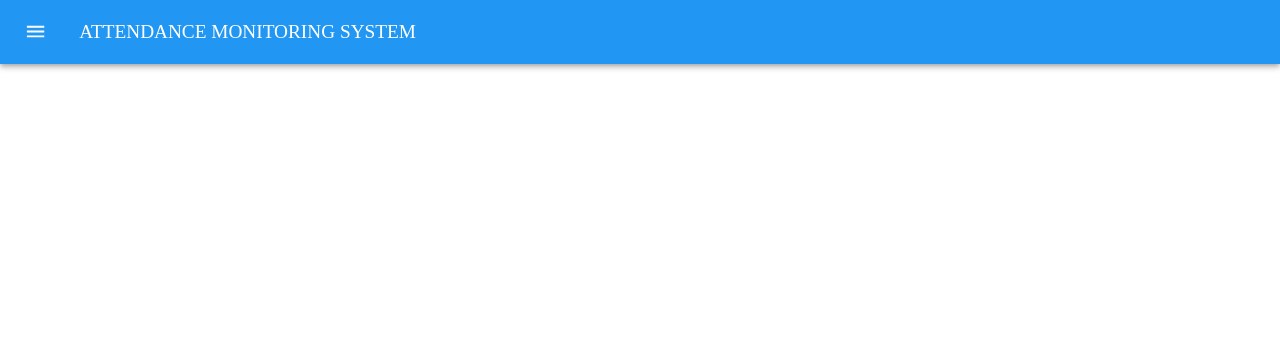
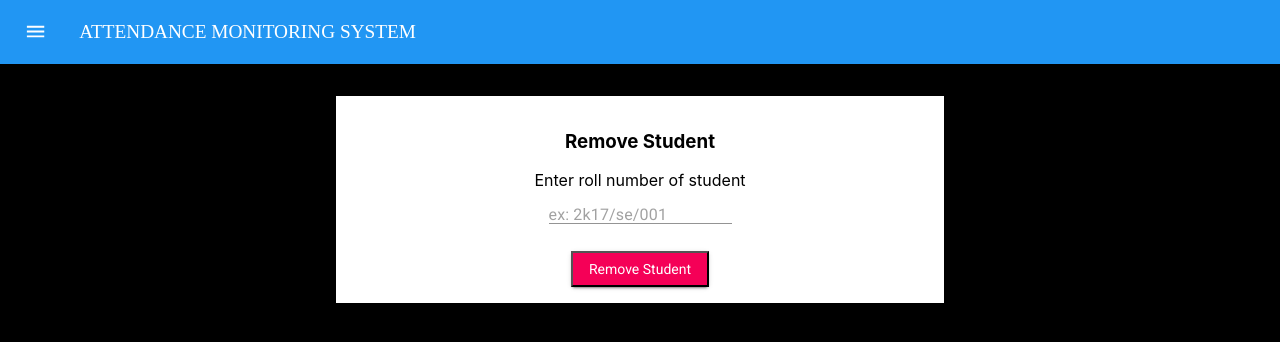
Before and after one commit to mayankarora21/Attendance-Monitoring-System, a React (Create React App) app in the folder frontend/: page /removestudent in a window 1280 px wide. Shown: the top 342 px of the page. Built offline with nearby package versions, Linux system fonts and the light colour scheme.

Commit message:
added remove student page

```diff
--- /dev/null
+++ b/frontend/src/components/Admin/RemoveStudent/RemoveStudent.js
@@ -0,0 +1,63 @@
+import React,{Component} from 'react';
+
+import TextField from '@material-ui/core/TextField';
+
+import SubmitButton from '../SubmitButton/SubmitButton';
+
+
+
+class RemoveStudent extends Component{
+    handleFormSubmit=(e)=>{
+        e.stopPropagation();
+        e.preventDefault();
+        const rollBox=document.getElementById('studentRollDelete');
+
+        const student={
+            roll:rollBox.value.toLowerCase(),
+        };
+        fetch('http://localhost:3000/deletestudent',{
+            method:'delete',
+            headers:{
+                'content-type':'application/json'
+            },
+            body:JSON.stringify(student)
+        }).then(response=>response.json())
+            .then(data=>{
+            if(data==='student does not exist'){
+                window.alert('Such a student does not exists');
+                return;
+            }
+            else if(data==='student deleted'){
+                window.alert('Student was successfully deleted');
+                return;
+            }
+            else{
+                window.alert('Student could not be deleted');
+                return;
+            }
+        })
+        rollBox.value='';
+    }
+    render(){
+        return(
+            <div className="pa4 blackBackground">
+            <form className="bg-white w-50 centrallyAligned pv3 ph1" onSubmit={this.handleFormSubmit}>
+                <h3>Remove Student</h3>
+            Enter roll number of student
+            <br></br>
+
+            <TextField
+                id="studentRollDelete"
+                placeholder="ex: 2k17/se/001"
+                type="text"
+                margin="normal"
+                required
+              /><br></br><br/>
+                <SubmitButton text="Remove Student"></SubmitButton>
+               </form>
+            </div>
+        );
+    }
+}
+
+export default RemoveStudent;
--- a/frontend/src/components/Routes/Routes.js
+++ b/frontend/src/components/Routes/Routes.js
@@ -11,6 +11,7 @@ import AssignCourse from '../Admin/AssignCourse/AssignCourse';
 import AssignFaculty from '../Admin/AssignFaculty/AssignFaculty';
 import DeassignCourse from '../Admin/DeassignCourse/DeassignCourse';
 import DeassignFaculty from '../Admin/DeassignFaculty/DeassignFaculty';
+import RemoveStudent from '../Admin/RemoveStudent/RemoveStudent';
 
 const Routes=()=>{
     return(
@@ -23,6 +24,7 @@ const Routes=()=>{
             <Route path="/assignfaculty" component={AssignFaculty}></Route>
             <Route path="/deassigncourse" component={DeassignCourse}></Route>
             <Route path="/deassignfaculty" component={DeassignFaculty}></Route>
+            <Route path="/removestudent" component={RemoveStudent}></Route>
             <Route path="/admin" exact component={AdminHome}></Route>
             <Route path="/" exact component={Home}></Route>
         </Switch>
```
Also changed, not shown: 1 other file (tests, documents, lock files or other folders).
